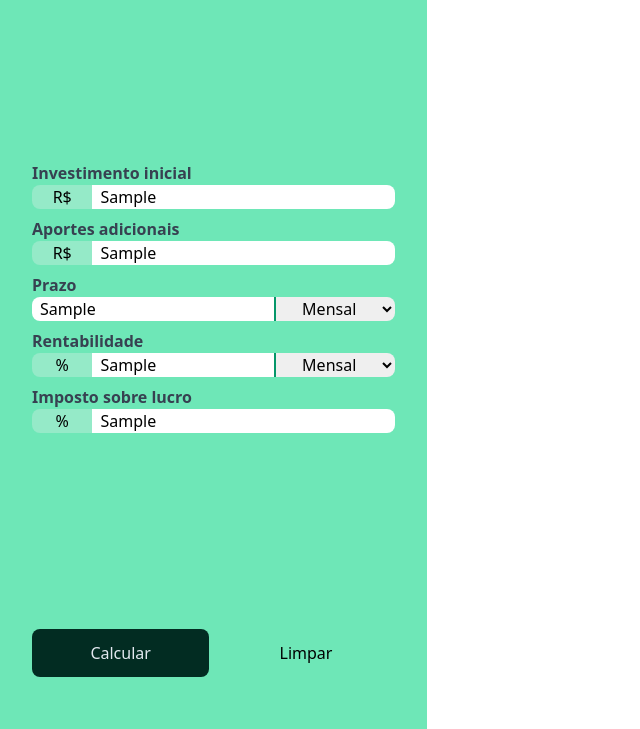
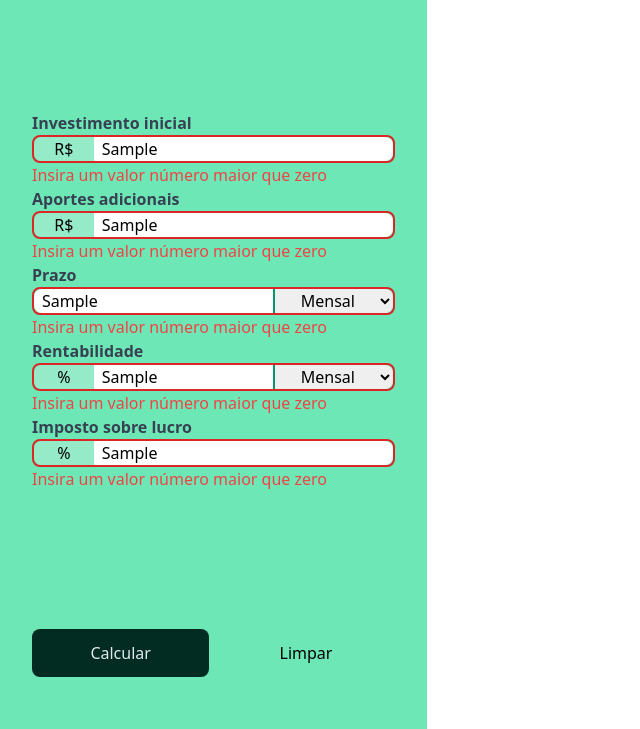
Before and after one commit to jgtsuchiya/calculadoraInvestimento, a website built with Vite: page index.html in a window 1280 px wide. Both pictures are taken after typing "Sample", "Sample", "Sample", "Sample", "Sample" into the empty fields and a click on the button "Calcular". Shown: the part 71-800 px from the top of the page, without its empty margins (0-640 px from the left). Built offline with nearby package versions, Linux system fonts and the light colour scheme.

Commit message:
Tratativa de erros no input

```diff
--- a/index.html
+++ b/index.html
@@ -17,7 +17,7 @@
       Calculadora de Investimento
     </h1>
     <form id="investment-form" class="w-full">
-      <div class="flex w-full flex-col px-6 my-2">
+      <div class="flex w-full flex-col px-6 my-2 h-[4.25rem]">
         <label for="starting-amount" class="font-bold text-gray-700">Investimento inicial</label>
         <div class="flex">
           <input value="R$" class="w-1/6 text-center rounded-l-lg" type="text" disabled />
@@ -25,7 +25,7 @@
             name="starting-amount" required />
         </div>
       </div>
-      <div class="flex w-full flex-col px-6 my-2">
+      <div class="flex w-full flex-col px-6 my-2 h-[4.25rem]">
         <label for="additional-contribution" class="font-bold text-gray-700">Aportes adicionais</label>
         <div class="flex">
           <input value="R$" class="w-1/6 text-center rounded-l-lg" type="text" disabled />
@@ -33,7 +33,7 @@
             name="additional-contribution" />
         </div>
       </div>
-      <div class="flex w-full flex-col px-6 my-2">
+      <div class="flex w-full flex-col px-6 my-2 h-[4.25rem]">
         <label for="time-amount" class="font-bold text-gray-700">Prazo</label>
         <div class="flex">
           <input type="text" class="w-2/3 rounded-l-lg px-2" placeholder="0" id="time-amount" name="time-amount"
@@ -46,7 +46,7 @@
           </select>
         </div>
       </div>
-      <div class="flex w-full flex-col px-6 my-2">
+      <div class="flex w-full flex-col px-6 my-2 h-[4.25rem]">
         <label for="return-rate" class="font-bold text-gray-700">Rentabilidade</label>
         <div class="flex">
           <input value="%" class="w-1/6 text-center rounded-l-lg" type="text" disabled />
@@ -59,7 +59,7 @@
           </select>
         </div>
       </div>
-      <div class="flex w-full flex-col px-6 my-2">
+      <div class="flex w-full flex-col px-6 my-2 h-[4.25rem]">
         <label for="tax-rate" class="font-bold text-gray-700">Imposto sobre lucro</label>
         <div class="flex">
           <input value="%" class="w-1/6 text-center rounded-l-lg" type="text" disabled />
--- a/main.js
+++ b/main.js
@@ -4,13 +4,17 @@ const form = document.getElementById('investment-form');
 
 function renderProgression(evento) {
     evento.preventDefault();
-    const startingAmount = Number(document.getElementById('starting-amount').value);
-    const additionalContribution = Number(document.getElementById('additional-contribution').value);
+
+    if (document.querySelector('.error')) {
+        return;
+    }
+    const startingAmount = Number(document.getElementById('starting-amount').value.replace(",", "."));
+    const additionalContribution = Number(document.getElementById('additional-contribution').value.replace(",", "."));
     const timeAmount = Number(document.getElementById('time-amount').value);
     const timeAmountPeriod = document.getElementById('time-amount-period').value;
-    const returnRate = Number(document.getElementById('return-rate').value);
+    const returnRate = Number(document.getElementById('return-rate').value.replace(",", "."));
     const returnRatePeriod = document.getElementById('evaluation-period').value;
-    const taxRate = Number(document.getElementById('tax-rate').value);
+    const taxRate = Number(document.getElementById('tax-rate').value.replace(",", "."));
 
     const returnsArray = generateReturnsArray(
         startingAmount,
@@ -24,4 +28,36 @@ function renderProgression(evento) {
     console.log(returnsArray);
 }
 
+function validadeInput(evento) {
+    if (evento.target.value === '') {
+        return;
+    }
+
+    const { parentElement } = evento.target;
+    const grandParentElement = evento.target.parentElement.parentElement;
+    const inputValue = evento.target.value.replace(",", ".");
+
+    if (isNaN(inputValue)
+        || Number(inputValue) <= 0
+        && !parentElement.classList.contains("error")) {
+        const errorTextElement = document.createElement('p');
+        errorTextElement.classList.add('text-red-500');
+        errorTextElement.innerText = "Insira um valor número maior que zero";
+
+        parentElement.classList.add('error');
+        grandParentElement.appendChild(errorTextElement);
+    } else if (parentElement.classList.contains("error")
+        && !isNaN(inputValue)
+        && Number(inputValue) > 0) {
+        parentElement.classList.remove("error");
+        grandParentElement.querySelector('p').remove();
+    }
+}
+
+for (const formElement of form) {
+    if (formElement.tagName === 'INPUT' && formElement.hasAttribute('name')) {
+        formElement.addEventListener('blur', validadeInput);
+    }
+}
+
 form.addEventListener('submit', renderProgression);
--- a/style.css
+++ b/style.css
@@ -1,3 +1,12 @@
 @tailwind base;
 @tailwind components;
 @tailwind utilities;
+
+@layer utilities {
+  .error {
+    @apply border-2;
+    @apply border-red-600;
+    @apply rounded-lg;
+
+  }
+}
```
